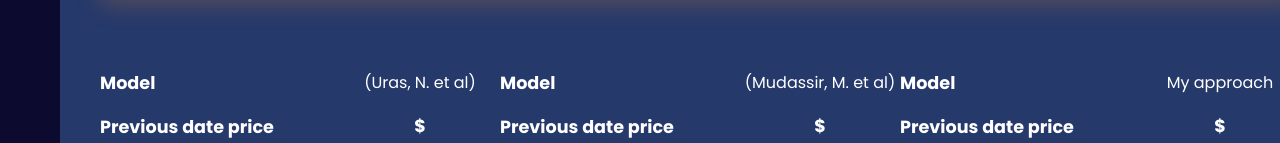
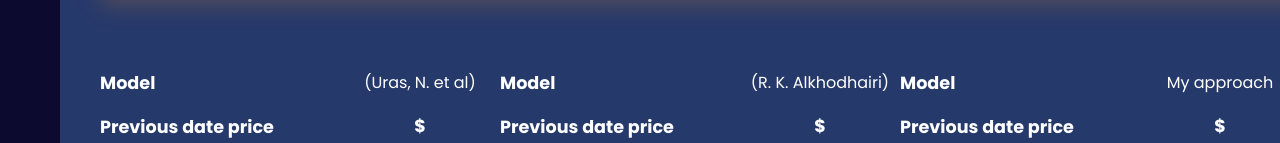
Before and after one commit to azeddinebouabdallah/master-thesis-web-demo, a React (Create React App) app in the folder client/: page / in a window 1280 px wide. Shown: the part 809-952 px from the top of the page. Built offline with nearby package versions, Linux system fonts and the light colour scheme; no server answers.

Commit message:
Changed Mudasir et al with Alkhodairi

```diff
--- a/client/src/App.js
+++ b/client/src/App.js
@@ -215,7 +215,7 @@ function App() {
               <p><span>Real difference</span></p>
             </div>
             <div className="output-content">
-              <p>(Mudassir, M. et al)</p>
+              <p>(R. K. Alkhodhairi)</p>
               <p className="btc-benifits">{yesterdayPrice}$</p>
               <p className={predictedTrendModel3 === "up" ? "btc-price-up" : "btc-price-down"}>{predictedPriceModel3}$</p>
               <p className={predictedTrendModel3 === "up" ? "btc-trend-up" : "btc-trend-down"}>{predictedTrendModel3}</p>
```
